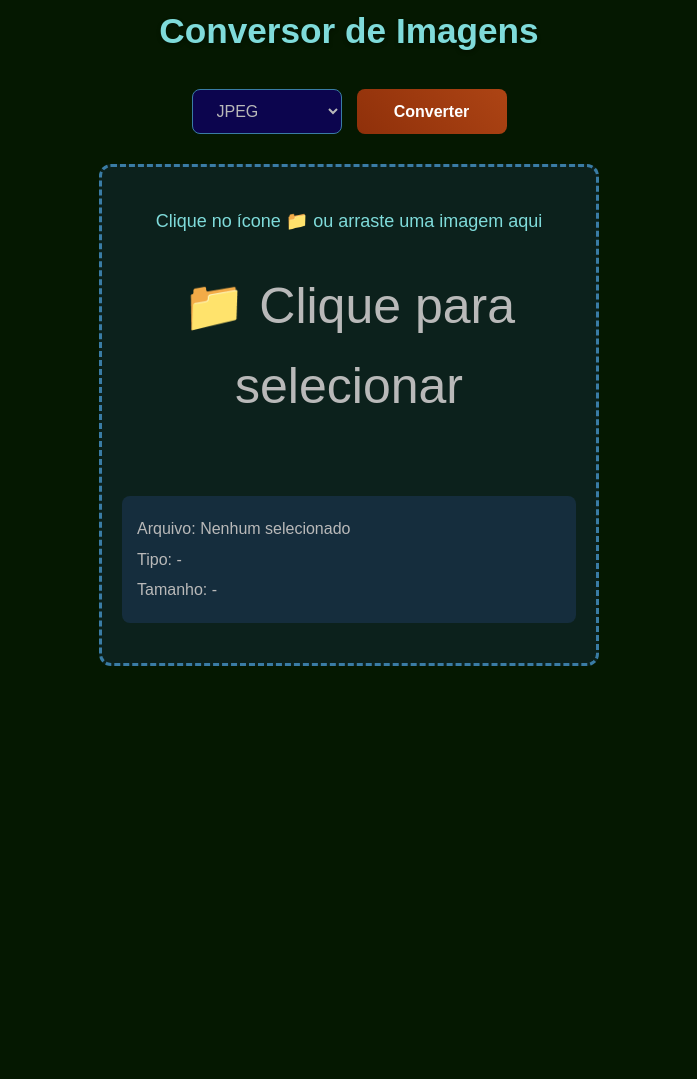
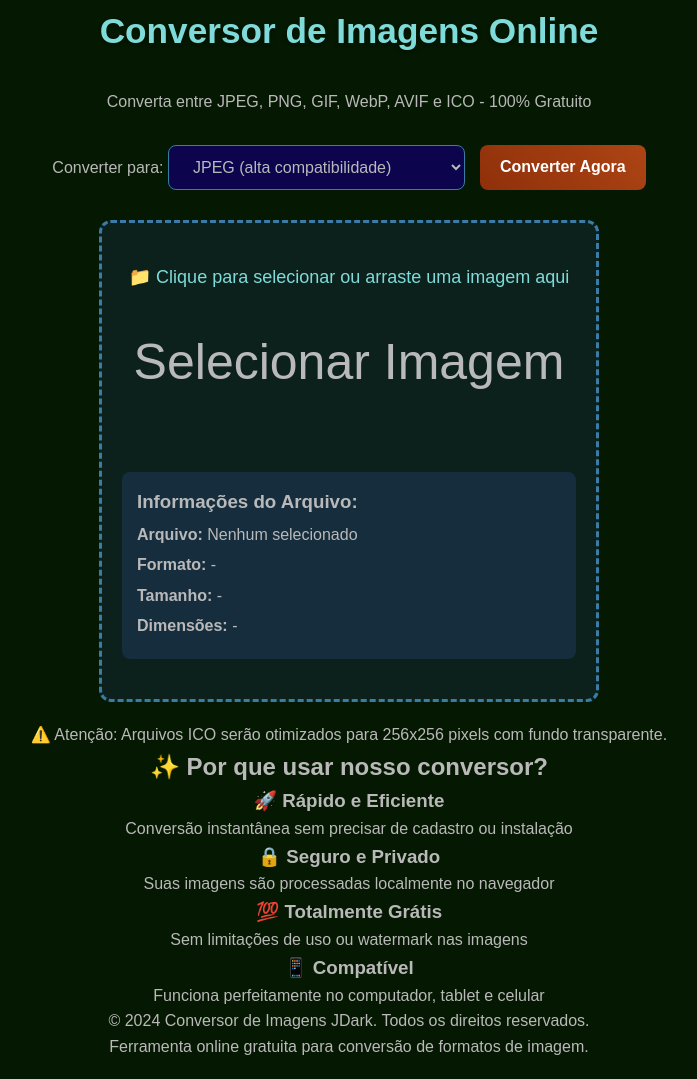
Before and after one commit to JDARK3/Conversor-de-imagens, a website: page index.html in a window 1280 px wide. Shown: the part 47-1126 px from the top of the page, without its empty margins (291-988 px from the left). Before the commit the page ends 800 px from the top, so only its background shows below. Drawn offline with Linux system fonts and the light colour scheme; no server answers.

Commit message:
Update index.html

```diff
--- a/index.html
+++ b/index.html
@@ -4,21 +4,67 @@
 <head>
     <meta charset="UTF-8">
     <meta name="google-adsense-account" content="ca-pub-9563738054169243">
+    <!-- Adicione aqui o código de verificação do Google Search Console quando obtê-lo -->
+    <!-- <meta name="google-site-verification" content="SEU_CODIGO_DE_VERIFICACAO"> -->
+
+    <!-- METADADOS ESSENCIAIS PARA SEO -->
+    <title>Conversor de Imagens Online Gratuito | JPEG, PNG, GIF, WebP, ICO, AVIF</title>
+    <meta name="description" content="🔧 Conversor de imagens online 100% gratuito. Converta entre JPEG, PNG, GIF, WebP, AVIF e ICO instantaneamente. Sem cadastro, seguro e fácil de usar!">
+    <meta name="keywords" content="conversor de imagens, converter jpeg para png, conversor online, converter gif, webp converter, criar ico, conversor gratuito, converter avif, mudar formato imagem">
+    <meta name="author" content="JDark">
+    <meta name="robots" content="index, follow">
+
+    <!-- OPEN GRAPH (Para redes sociais) -->
+    <meta property="og:title" content="Conversor de Imagens Online Gratuito - JDark">
+    <meta property="og:description" content="Converta entre JPEG, PNG, GIF, WebP, AVIF e ICO instantaneamente. Ferramenta 100% gratuita!">
+    <meta property="og:url" content="https://conversor.jdark.com.br">
+    <meta property="og:type" content="website">
+    <meta property="og:image" content="https://conversor.jdark.com.br/og-image.jpg">
+    <!-- Crie uma imagem OG 1200x630 pixels e faça upload como og-image.jpg -->
+
+    <!-- TWITTER CARD -->
+    <meta name="twitter:card" content="summary_large_image">
+    <meta name="twitter:title" content="Conversor de Imagens Online Gratuito">
+    <meta name="twitter:description" content="Converta JPEG, PNG, GIF, WebP, AVIF e ICO instantaneamente">
+
     <meta name="viewport" content="width=device-width, initial-scale=1.0">
-    <title>Conversor de Imagens</title>
     <link rel="stylesheet" href="style.css">
+
+    <!-- SCHEMA.ORG STRUCTURED DATA -->
+    <script type="application/ld+json">
+    {
+      "@context": "https://schema.org",
+      "@type": "WebApplication",
+      "name": "Conversor de Imagens Online - JDark",
+      "description": "Conversor gratuito de imagens online. Suporta JPEG, PNG, GIF, WebP, AVIF e ICO.",
+      "url": "https://conversor.jdark.com.br",
+      "applicationCategory": "UtilityApplication",
+      "operatingSystem": "Any",
+      "permissions": "browser",
+      "author": {
+        "@type": "Organization",
+        "name": "JDark"
+      },
+      "offers": {
+        "@type": "Offer",
+        "price": "0",
+        "priceCurrency": "BRL"
+      }
+    }
+    </script>
+
     <script async src="https://pagead2.googlesyndication.com/pagead/js/adsbygoogle.js?client=ca-pub-9563738054169243"
      crossorigin="anonymous"></script>
 </head>
 
 <body>
     <div class="container">
-        <!-- ANÚNCIO NO TOPO -->
-        <div style="margin: 10px auto; text-align: center; max-width: 1200px;">
+        <!-- ANÚNCIO HEADER -->
+        <div class="ad-container">
             <ins class="adsbygoogle"
                  style="display:block"
                  data-ad-client="ca-pub-9563738054169243"
-                 data-ad-slot="6355416763"
+                 data-ad-slot=""
                  data-ad-format="auto"
                  data-full-width-responsive="true"></ins>
             <script>
@@ -26,42 +72,60 @@
             </script>
         </div>
 
-        <h1>Conversor de Imagens</h1>
+        <header>
+            <h1>Conversor de Imagens Online</h1>
+            <p class="tagline">Converta entre JPEG, PNG, GIF, WebP, AVIF e ICO - 100% Gratuito</p>
+        </header>
 
+        <main>
+            <section class="converter-section">
                 <div class="controls">
+                    <div class="format-selector">
+                        <label for="format">Converter para:</label>
                         <select id="format">
-                <option value="jpeg">JPEG</option>
-                <option value="png">PNG</option>
-                <option value="gif">GIF</option>
-                <option value="webp">WebP</option>
-                <option value="avif">AVIF</option>
-                <option value="ico">ICO</option>
+                            <option value="jpeg">JPEG (alta compatibilidade)</option>
+                            <option value="png">PNG (qualidade + transparência)</option>
+                            <option value="gif">GIF (animações)</option>
+                            <option value="webp">WebP (moderno + compacto)</option>
+                            <option value="avif">AVIF (ultra compacto)</option>
+                            <option value="ico">ICO (ícones Windows)</option>
                         </select>
-            <button id="convert-btn" type="button">Converter</button>
+                    </div>
+                    <button id="convert-btn" type="button" class="convert-button">
+                        <span>Converter Agora</span>
+                    </button>
                 </div>
 
                 <div id="drop-area">
-            <div class="upload-text">Clique no ícone 📁 ou arraste uma imagem aqui</div>
+                    <div class="upload-text">📁 Clique para selecionar ou arraste uma imagem aqui</div>
                     <label for="uploader" class="custom-file-upload">
-                <div class="upload-icon">📁 Clique para selecionar</div>
+                        <div class="upload-icon">Selecionar Imagem</div>
                     </label>
                     <input type="file" id="uploader" accept="image/*">
 
                     <div id="image-preview"></div>
 
                     <div id="file-info">
-                <p>Arquivo: <span id="file-name">Nenhum selecionado</span></p>
-                <p>Tipo: <span id="file-type">-</span></p>
-                <p>Tamanho: <span id="file-size">-</span></p>
+                        <h3>Informações do Arquivo:</h3>
+                        <p><strong>Arquivo:</strong> <span id="file-name">Nenhum selecionado</span></p>
+                        <p><strong>Formato:</strong> <span id="file-type">-</span></p>
+                        <p><strong>Tamanho:</strong> <span id="file-size">-</span></p>
+                        <p><strong>Dimensões:</strong> <span id="file-dimensions">-</span></p>
                     </div>
                 </div>
 
-        <!-- ANÚNCIO NO MEIO -->
-        <div style="margin: 20px auto; text-align: center; max-width: 1200px;">
+                <!-- Aviso especial para ICO -->
+                <div id="ico-warning" class="warning-message">
+                    ⚠️ Atenção: Arquivos ICO serão otimizados para 256x256 pixels com fundo transparente.
+                </div>
+            </section>
+
+            <!-- ANÚNCIO MEIO DA PÁGINA -->
+            <div class="ad-container">
                 <ins class="adsbygoogle"
                      style="display:block"
                      data-ad-client="ca-pub-9563738054169243"
-                 data-ad-slot="6355416763"
+                     data-ad-slot=""
                      data-ad-format="auto"
                      data-full-width-responsive="true"></ins>
                 <script>
@@ -69,27 +133,54 @@
                 </script>
             </div>
 
-        <!-- Aviso especial para ICO -->
-        <div id="ico-warning" style="display:none; margin-top:10px; color:#ff9800; font-weight:bold;">
-            ⚠️ Atenção: arquivos ICO serão redimensionados para no máximo 256x256 pixels.
+            <section class="info-section">
+                <h2>✨ Por que usar nosso conversor?</h2>
+                <div class="features">
+                    <div class="feature">
+                        <h3>🚀 Rápido e Eficiente</h3>
+                        <p>Conversão instantânea sem precisar de cadastro ou instalação</p>
                     </div>
+                    <div class="feature">
+                        <h3>🔒 Seguro e Privado</h3>
+                        <p>Suas imagens são processadas localmente no navegador</p>
+                    </div>
+                    <div class="feature">
+                        <h3>💯 Totalmente Grátis</h3>
+                        <p>Sem limitações de uso ou watermark nas imagens</p>
+                    </div>
+                    <div class="feature">
+                        <h3>📱 Compatível</h3>
+                        <p>Funciona perfeitamente no computador, tablet e celular</p>
+                    </div>
+                </div>
+            </section>
+        </main>
 
-        <div id="status"></div>
+        <div id="status" class="status-message"></div>
 
-        <!-- ANÚNCIO NO RODAPÉ -->
-        <div style="margin: 20px auto; text-align: center; max-width: 1200px;">
+        <!-- ANÚNCIO FOOTER -->
+        <div class="ad-container">
             <ins class="adsbygoogle"
                  style="display:block"
                  data-ad-client="ca-pub-9563738054169243"
-                 data-ad-slot="6355416763"
+                 data-ad-slot=""
                  data-ad-format="auto"
                  data-full-width-responsive="true"></ins>
             <script>
                  (adsbygoogle = window.adsbygoogle || []).push({});
             </script>
         </div>
+
+        <footer>
+            <p>&copy; 2024 Conversor de Imagens JDark. Todos os direitos reservados.</p>
+            <p>Ferramenta online gratuita para conversão de formatos de imagem.</p>
+        </footer>
     </div>
 
     <script src="script.js"></script>
+
+    <!-- Google Analytics (Opcional - Adicione posteriormente) -->
+    <!-- <script async src="https://www.googletagmanager.com/gtag/js?id=GA_MEASUREMENT_ID"></script> -->
 </body>
+
 </html>
```
Lines whose indentation alone changed are shown as unchanged.
